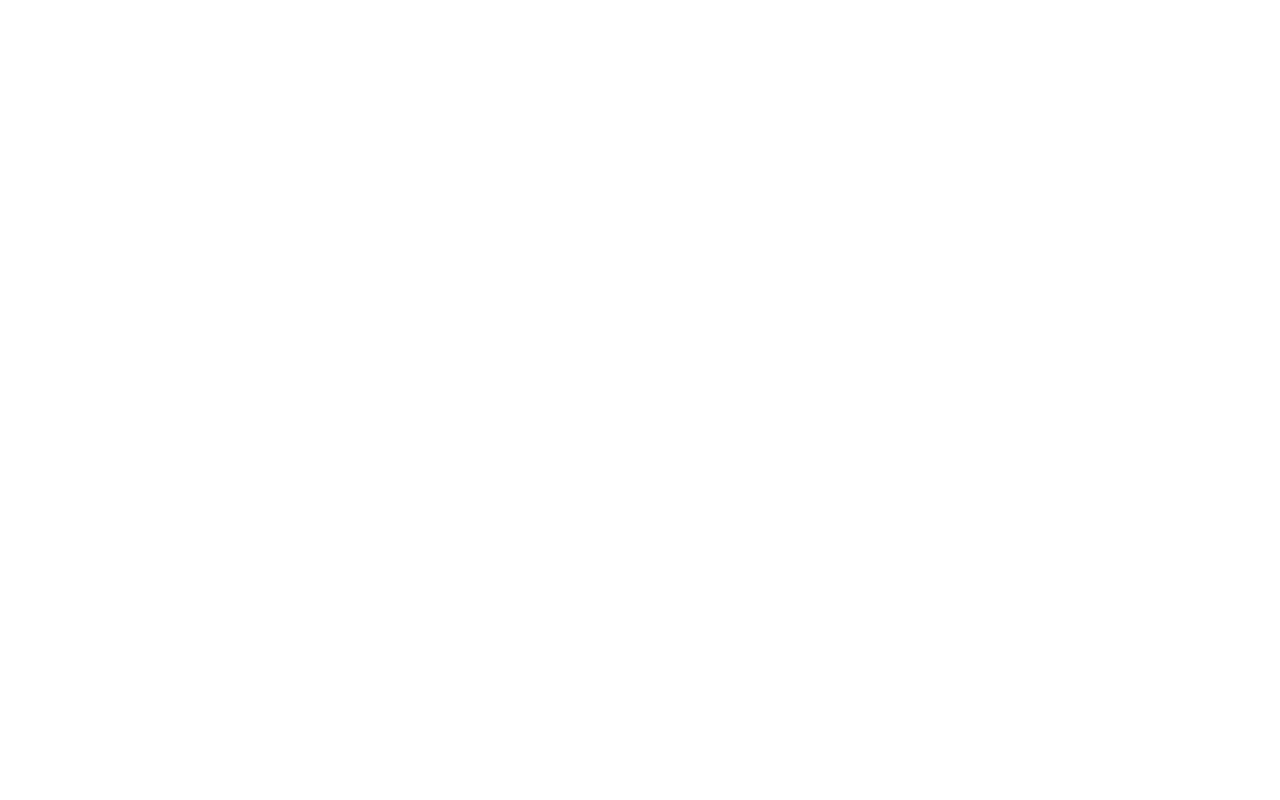
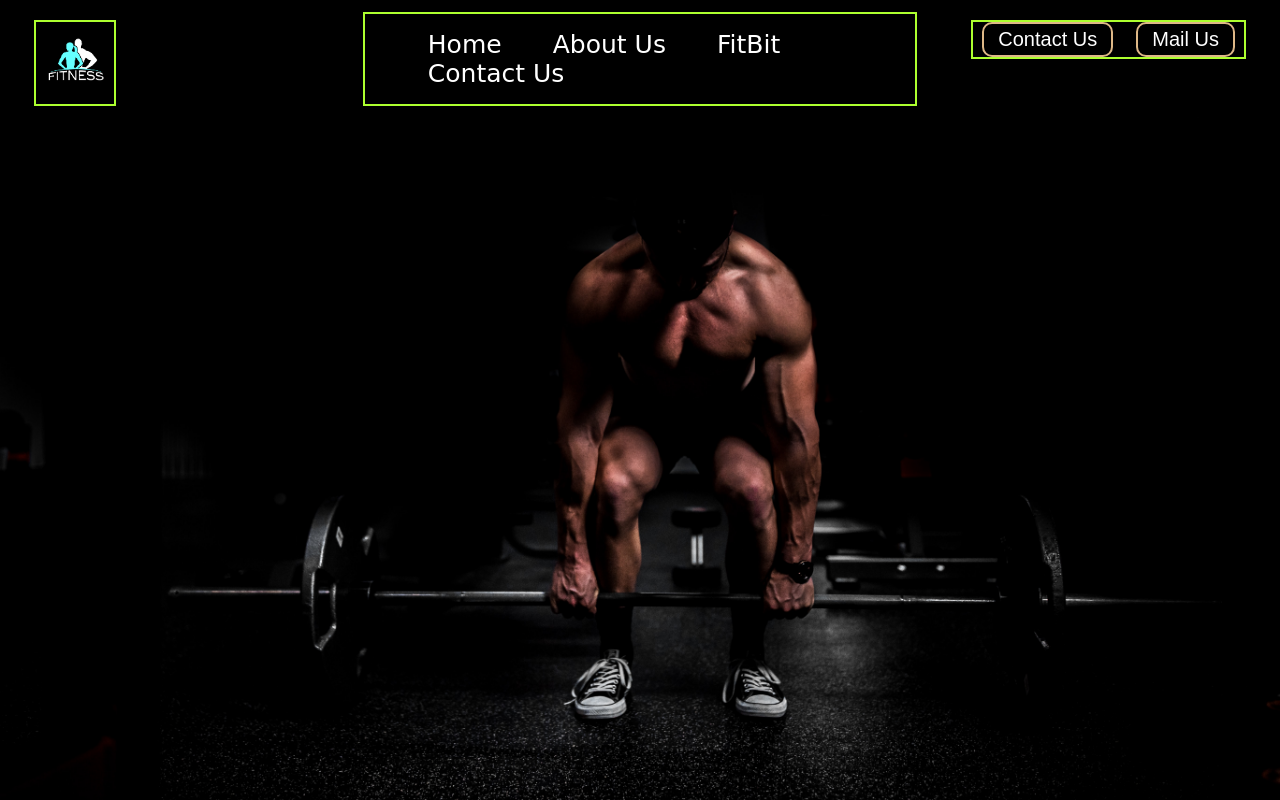
Before and after one commit to swastik-mukherjee/Gymmie, a plain HTML site: page index.html in a window 1280 px wide. Drawn offline with Linux system fonts and the light colour scheme; a web font is replaced by a local one.

Commit message:
Layout and design completed, background developed

```diff
--- a/index.html
+++ b/index.html
@@ -4,8 +4,112 @@
     <meta charset="UTF-8">
     <meta name="viewport" content="width=device-width, initial-scale=1.0">
     <title>Gymmie</title>
+
 </head>
+<link rel="preconnect" href="https://fonts.gstatic.com">
+<link href="https://fonts.googleapis.com/css2?family=Baloo+Bhaina+2:wght@700&display=swap" rel="stylesheet">
+<link rel="stylesheet" href="css/style.css">
+ <!-- CSS Reset -->
+ <style>
+
+    body{
+        margin: 0px;
+        padding: 0px;
+        font-family: 'Baloo Bhaina 2', cursive;;
+        background: url('images/power.jpg')no-repeat center center fixed;
+        -webkit-background-size: cover;
+        -moz-background-size: cover;
+        -o-background-size: cover;
+        background-size: cover;;
+        color: white;
+    }
+    .left{
+        position: absolute;
+        left: 34px;
+        top: 20px;
+        display: inline-block;
+        border: 2px solid greenyellow;
+    }
+    .left img{
+        width: 78px;
+        filter: invert();
+    }
+    .mid{
+
+        display: block;
+        width: 43%;
+        margin: 12px auto;
+        border: 2px solid greenyellow;
+        top: 20px;
+
+    }
+    .right{
+        position: absolute;
+        right: 34px;
+        top: 20px;
+        display: inline-block;
+        border: 2px solid greenyellow;
+    }
+    .navbar{
+        display: inline-block;
+    }
+    .navbar li{
+        display: inline-block;
+        font-size: 25px;
+    }
+    .navbar li a {
+
+        color: white;
+        text-decoration: none;
+        padding: 34px 23px;
+
+    }
+    .navbar li a:hover, .navbar li a:active{
+
+       text-decoration: underline;
+       color: yellow;
+
+   }
+   .btn{
+       margin: 0px 9px;
+       background-color: black;
+       color: white;
+       padding: 4px 14px;
+       border: 2px solid burlywood;
+       border-radius: 10px;
+       font-size: 20px;
+       cursor: pointer;
+   }
+   .btn:hover{
+       background-color: rgb(44, 42, 42);
+   }
+ </style>
+
+
 <body>
 
+   <header class="header">
+
+       <!-- left box for logo -->
+       <div class="left">
+        <img src="images/logo.png" alt="Gymmie">
+       </div>
+
+       <!-- Middle box for navbar -->
+       <div class="mid">
+        <ul class="navbar">
+            <li><a href="#" class="active">Home</a></li>
+            <li><a href="#">About Us</a></li>
+            <li><a href="#">FitBit</a></li>
+            <li><a href="#">Contact Us</a></li>
+        </ul>
+       </div>
+
+       <!-- Right box for button-->
+       <div class="right">
+        <button class="btn">Contact Us</button>
+        <button class="btn">Mail Us</button>
+       </div>
+   </header>
 </body>
 </html>
```
Also changed, not shown: css/style.css (added), images/logo.png (added), 1 other file.
